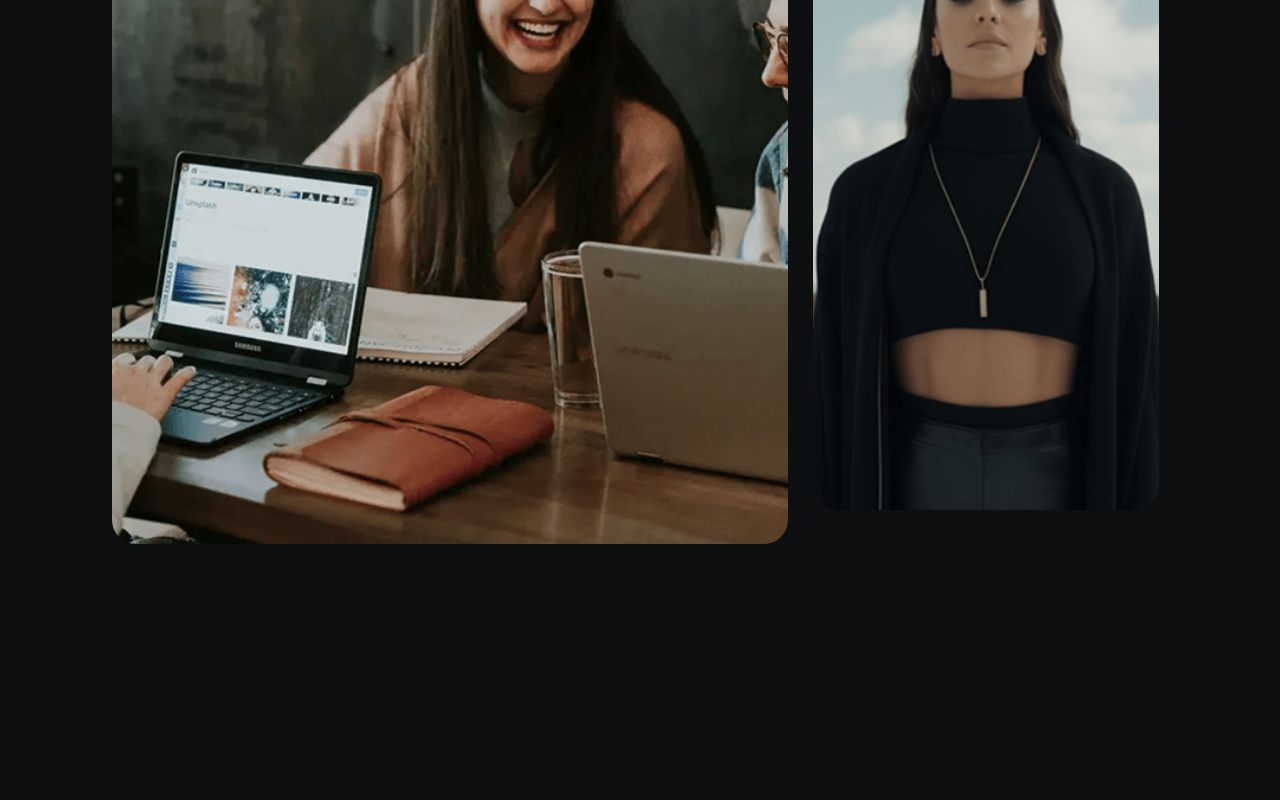
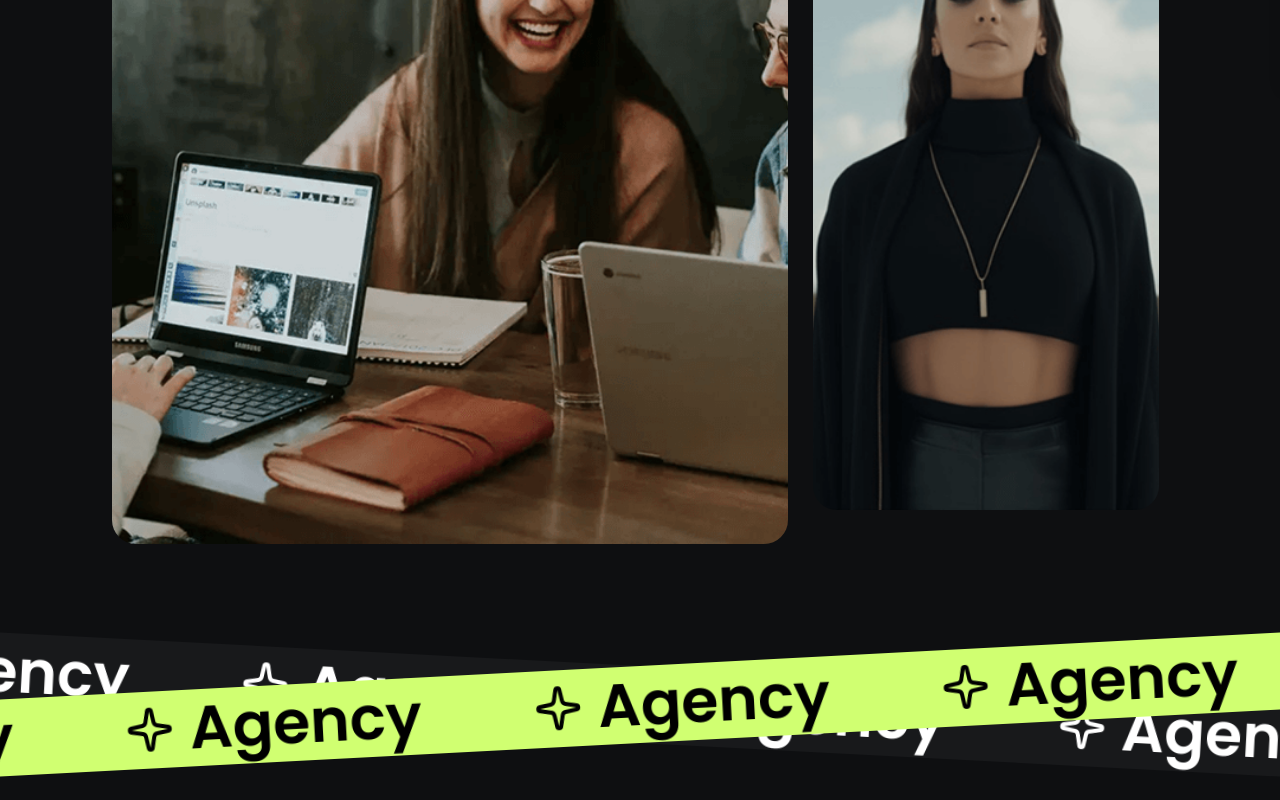
Before and after one commit to vinayyx/webdev-agenecy, a React (Vite) app in the folder Frontend/: page / in a window 1280 px wide. Shown: the part 718-1518 px from the top of the page. Before the commit the page ends 1262 px from the top, so only its background shows below. Built offline with nearby package versions, Linux system fonts and the light colour scheme; a web font is replaced by a local one.

Commit message:
added agency infinte line in home section

```diff
--- a/Frontend/src/App.jsx
+++ b/Frontend/src/App.jsx
@@ -56,7 +56,7 @@ function App() {
       {" "}
       {loading && <Loader />}
       {Taglineloading && <TaglineLoader />}
-      <div className="md:px-28 px-1 ">
+      <div className="">
         <Navbar />
         <Routes>
           <Route path="/" element={<Home />} />
--- /dev/null
+++ b/Frontend/src/Components/AgencyStrip.jsx
@@ -0,0 +1,93 @@
+import React, { useEffect, useRef } from "react";
+import { Sparkle } from "lucide-react";
+import gsap from "gsap";
+
+function AgencyStrip() {
+  const stripRef = useRef(null);
+
+  useEffect(() => {
+    const ctx = gsap.context(() => {
+      const darkTrack = document.querySelector(".dark-track");
+      const yellowTrack = document.querySelector(".yellow-track");
+
+      const darkWidth = darkTrack.scrollWidth / 10; // 10 sets ka ek base width
+      const yellowWidth = yellowTrack.scrollWidth / 10;
+
+      // Responsive speed
+      const isMobile = window.innerWidth < 640;
+      const speed = isMobile ? 25 : 15; // phone pe slow, desktop pe fast
+
+      // Dark strip (left)
+      gsap.to(darkTrack, {
+        x: -darkWidth,
+        duration: speed,
+        ease: "linear",
+        repeat: -1,
+        modifiers: {
+          x: (x) => `${parseFloat(x) % -darkWidth}px`,
+        },
+      });
+
+      // Yellow strip (right)
+      gsap.to(yellowTrack, {
+        x: yellowWidth,
+        duration: speed,
+        ease: "linear",
+        repeat: -1,
+        modifiers: {
+          x: (x) => `${parseFloat(x) % yellowWidth}px`,
+        },
+      });
+    }, stripRef);
+
+    return () => ctx.revert();
+  }, []);
+
+  const AgencyItem = ({ color = "text-black" }) => (
+    <div
+      className={`flex h-full ${color} justify-center items-center gap-2 sm:gap-4 px-4`}
+    >
+      <Sparkle className="w-6 h-6 sm:w-8 sm:h-8 md:w-12 md:h-12" />
+      <h1 className="text-xl sm:text-3xl md:text-5xl lg:text-6xl font-bold">
+        Agency
+      </h1>
+    </div>
+  );
+
+  return (
+    <div
+      ref={stripRef}
+      className="mt-[5vw] relative flex flex-col justify-center items-center w-full h-[25vw] sm:h-[15vw] overflow-hidden"
+    >
+      {/* Dark strip */}
+      <div className="w-[1000%] rotate-6 md:rotate-3 absolute h-[55%] sm:h-[40%] bg-[#18191B] flex items-center overflow-hidden">
+        <div className="dark-track flex gap-10 sm:gap-20">
+          {Array(10).fill(0).map((_, i) => (
+            <div key={i} className="flex gap-10 sm:gap-20">
+              <AgencyItem color="text-white" />
+              <AgencyItem color="text-white" />
+              <AgencyItem color="text-white" />
+              <AgencyItem color="text-white" />
+            </div>
+          ))}
+        </div>
+      </div>
+
+      {/* Yellow strip */}
+      <div className="w-[1000%] -rotate-3 md:-rotate-3 absolute h-[55%] sm:h-[40%] bg-[#D0FF71] flex items-center overflow-hidden">
+        <div className="yellow-track flex gap-10 sm:gap-20">
+          {Array(10).fill(0).map((_, i) => (
+            <div key={i} className="flex gap-10 sm:gap-20">
+              <AgencyItem color="text-black" />
+              <AgencyItem color="text-black" />
+              <AgencyItem color="text-black" />
+              <AgencyItem color="text-black" />
+            </div>
+          ))}
+        </div>
+      </div>
+    </div>
+  );
+}
+
+export default AgencyStrip;
--- a/Frontend/src/Components/HeroSection1.jsx
+++ b/Frontend/src/Components/HeroSection1.jsx
@@ -2,7 +2,7 @@ import React from "react";
 
 function HeroSection1() {
   return (
-    <div className="w-full  mt-5 md:h-[50vh] md:mt-7 flex flex-col md:flex-row relative">
+    <div className="w-full md:px-28 px-1  mt-5 md:h-[50vh] md:mt-7 flex flex-col md:flex-row relative">
       {/* Left Section */}
       <div className="relative w-full md:w-[65%]  md:h-full flex items-center md:items-end justify-center md:justify-start p-3 sm:p-4">
         <h1 className="leading-snug text-left font-bold text-3xl sm:text-4xl md:text-8xl md:absolute md:bottom-5  md:text-left">
--- a/Frontend/src/Components/HeroSection2.jsx
+++ b/Frontend/src/Components/HeroSection2.jsx
@@ -4,7 +4,7 @@ import girlImage from "../assets/herosection2 girl.png";
 
 function HeroSection2() {
   return (
-    <div className="w-full flex flex-col md:flex-row gap-4 mt-10 md:mt-[5vw]">
+    <div className="w-full md:px-28 px-1  flex flex-col md:flex-row gap-4 mt-10 md:mt-[5vw]">
       {/* Left Section */}
       <div className="w-full md:w-[65%] min-h-[30vh] md:h-[85vh]">
         <img
--- a/Frontend/src/Components/Navbar.jsx
+++ b/Frontend/src/Components/Navbar.jsx
@@ -66,7 +66,7 @@ function Navbar() {
   };
 
   return (
-    <div className="flex justify-between items-center py-6 px-4 relative">
+    <div className="flex justify-between md:px-28  items-center py-6 px-5 relative">
       {/* Logo */}
       <div>
         <img
--- a/Frontend/src/Pages/Home.jsx
+++ b/Frontend/src/Pages/Home.jsx
@@ -2,13 +2,15 @@ import React from "react";
 import Navbar from "../Components/Navbar";
 import HeroSection1 from "../Components/HeroSection1";
 import HeroSection2 from "../Components/HeroSection2";
+import AgencyStrip from "../Components/AgencyStrip";
 
 function Home() {
   return (
-    <div >
+    <div className="overflow-x-hidden" >
 
       <HeroSection1/>
       <HeroSection2/>
+      <AgencyStrip/>
 
 
     </div>
```
